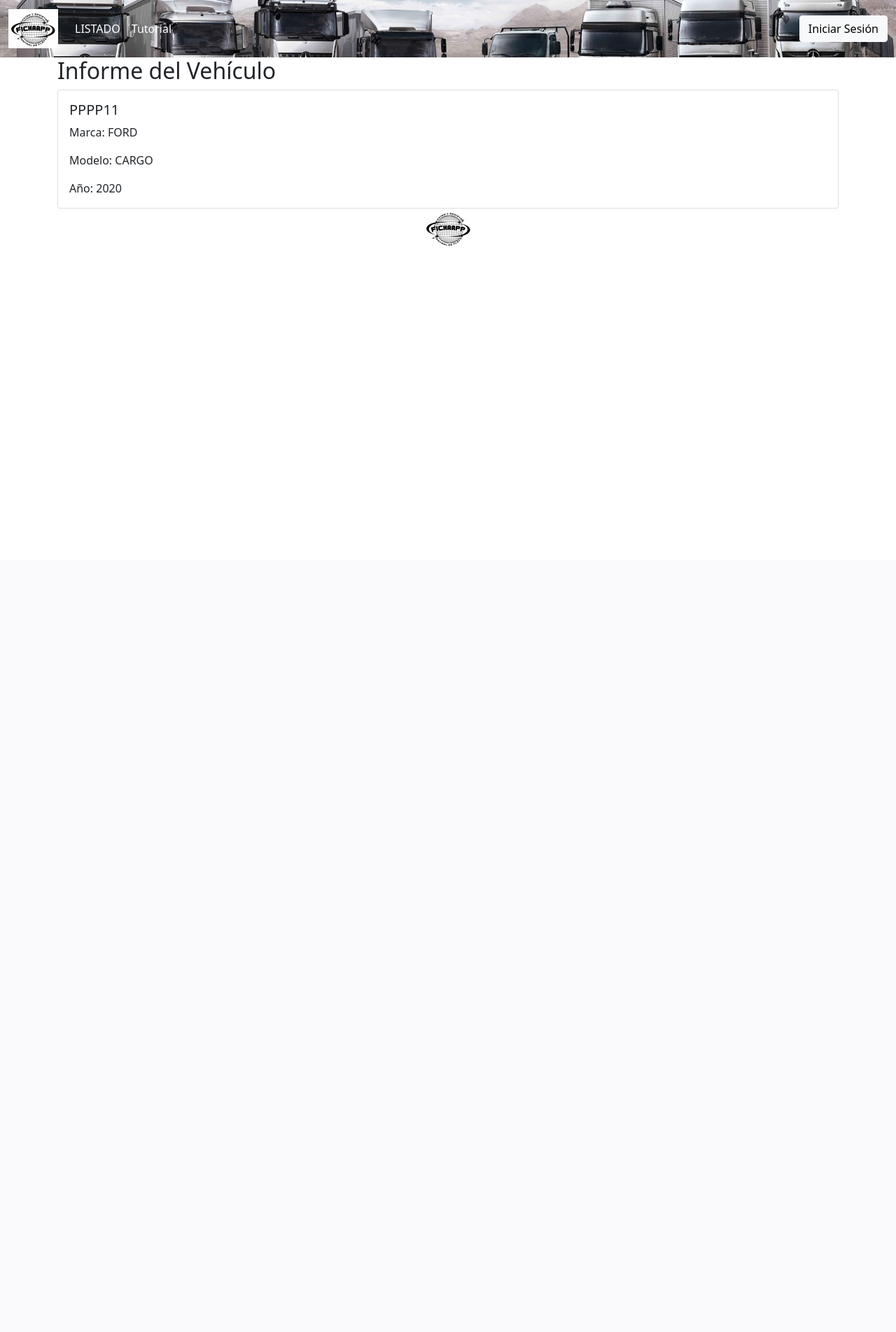
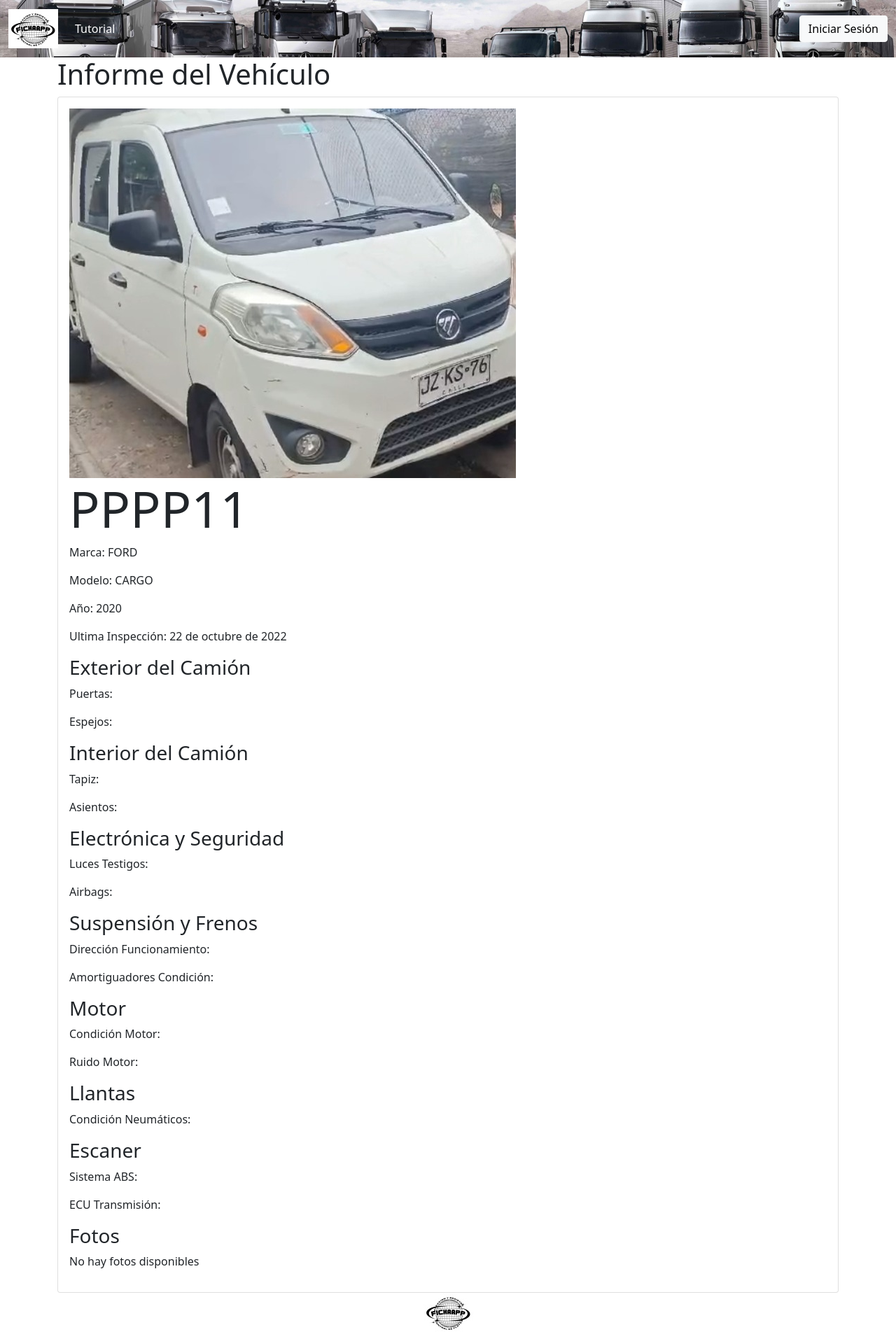
Before and after one commit to FelipeOrdenes95/CAPSTONE, a Django app: page /informe_vehiculo/1/ in a window 1280 px wide. Shown: the whole page at 70% size. Before the commit the page ends 351 px from the top, so only its background shows below. Run offline with Django 4.2, Linux system fonts and the light colour scheme; data comes from the database, SQL or seed files in the repository; both versions use the stored data as it was after the commit.

Commit message:
Capstone 2

```diff
--- a/fichaapp/app/templates/app/base.html
+++ b/fichaapp/app/templates/app/base.html
@@ -12,7 +12,7 @@
 </head>
 
 <body>
-    <div class="collapse" id="navbarToggleExternalContent" data-bs-theme="dark">
+    <div class="collapse navbar-collapse d-md-none" id="navbarToggleExternalContent">
         <div class="bg-dark p-4">
             <h5 class="text-body-emphasis h4">Collapsed content</h5>
             <span class="text-body-secondary">Toggleable via the navbar brand.</span>
@@ -26,10 +26,11 @@
             </a>
             <div class="collapse navbar-collapse" id="navbarToggleExternalContent">
                 <ul class="navbar-nav me-auto">
-                    <li class="nav-item">
-                        <a class="nav-link active" aria-current="page" href="{% url 'listar_camion' %}">LISTADO</a>
-                    </li>
-
+                    {% if user.is_authenticated %}
+                        <li class="nav-item">
+                            <a class="nav-link active" aria-current="page" href="{% url 'listar_camion' %}">LISTADO</a>
+                        </li>
+                    {% endif %}
                     <li class="nav-item">
                         <a class="nav-link active" aria-current="page" href="{% url 'tutorial' %}">Tutorial</a>
                     </li>
--- a/fichaapp/app/templates/app/informe_vehiculo.html
+++ b/fichaapp/app/templates/app/informe_vehiculo.html
@@ -3,20 +3,72 @@
 
 
 
+
 {% block contenido %}
 <div class="container">
-        <h2>Informe del Vehículo</h2>
+    <h1>Informe del Vehículo</h1>
     <div class="card">
         <div class="card-body">
-                <h5 class="card-title">{{ camion.ppu }}</h5>
-                <p class="card-text">Marca: {{ camion.marca }}</p>
-                <p class="card-text">Modelo: {{ camion.modelo }}</p>
+            {% if camion.imagen %}
+            <img src="{{ camion.imagen.url }}" alt="Imagen Principal del Vehículo">
+            {% else %}
+            <p>No hay imagen disponible</p>
+            {% endif %}
+            <h1 class="display-2">{{ camion.ppu }}</h1>
+            <p class="card-text">Marca: {{ camion.marca.nombre }}</p>
+            <p class="card-text">Modelo: {{ camion.modelo.nombre }}</p>
             <p class="card-text">Año: {{ camion.anio }}</p>
+            <p class="card-text">Ultima Inspección: {{ camion.ultima_inspeccion }}</p>
             <!-- Agrega más información según tus necesidades -->
+            <h3>Exterior del Camión</h3>
+            <p class="card-text">Puertas: {{ camion.exteriorcamion.puertas }}</p>
+            <p class="card-text">Espejos: {{ camion.exteriorcamion.espejos }}</p>
+            <!-- Repite para los campos restantes de ExteriorCamion -->
 
+            <h3>Interior del Camión</h3>
+            <p class="card-text">Tapiz: {{ camion.interiorcamion.tapiz }}</p>
+            <p class="card-text">Asientos: {{ camion.interiorcamion.asientos }}</p>
+            <!-- Repite para los campos restantes de InteriorCamion -->
+
+            <!-- Repite para los demás modelos relacionados -->
+
+            <h3>Electrónica y Seguridad</h3>
+            <p class="card-text">Luces Testigos: {{ camion.electronicaseguridad.luces_testigos }}</p>
+            <p class="card-text">Airbags: {{ camion.electronicaseguridad.airbags }}</p>
+            <!-- Repite para los campos restantes de ElectronicaSeguridad -->
+
+
+            <h3>Suspensión y Frenos</h3>
+            <p class="card-text">Dirección Funcionamiento: {{ camion.suspensionfrenos.direccion_funcionamiento }}</p>
+            <p class="card-text">Amortiguadores Condición: {{ camion.suspensionfrenos.amortiguadores_condicion }}</p>
+            <!-- Repite para los campos restantes de SuspensionFrenos -->
+
+            <h3>Motor</h3>
+            <p class="card-text">Condición Motor: {{ camion.motor.condicion_motor }}</p>
+            <p class="card-text">Ruido Motor: {{ camion.motor.ruido_motor }}</p>
+            <!-- Repite para los campos restantes de Motor -->
+
+            <h3>Llantas</h3>
+            <p class="card-text">Condición Neumáticos: {{ camion.llantas.condicion_neumaticos }}</p>
+            <!-- Repite para los campos restantes de Llantas -->
+
+            <h3>Escaner</h3>
+            <p class="card-text">Sistema ABS: {{ camion.escaner.sistema_abs }}</p>
+            <p class="card-text">ECU Transmisión: {{ camion.escaner.ecu_transmision }}</p>
+            <!-- Repite para los campos restantes de Escaner -->
+
+            <h3>Fotos</h3>
+            {% if camion.fotos.imagen1 %}
+            <img src="{{ camion.fotos.imagen1.url }}" alt="Imagen 1">
+            {% endif %}
+            {% if camion.fotos.imagen2 %}
+            <img src="{{ camion.fotos.imagen2.url }}" alt="Imagen 2">
+            {% endif %}
+            {% if not camion.fotos.imagen1 and not camion.fotos.imagen2 %}
+            <p>No hay fotos disponibles</p>
+            {% endif %}
+            <!-- Asegúrate de manejar los casos donde los modelos relacionados no existan -->
         </div>
     </div>
-
-
 </div>
 {% endblock %}
--- a/fichaapp/app/views.py
+++ b/fichaapp/app/views.py
@@ -1,7 +1,19 @@
 from django.shortcuts import render, redirect, get_object_or_404
-from .models import Camion
-from .forms import CamionForm
-from django.contrib import messages
+from .models import Camion, ExteriorCamion, InteriorCamion, ElectronicaSeguridad, SuspensionFrenos, Motor, Llantas, Escaner, Fotos
+from .forms import (
+    CamionForm,
+    NuevoCamionForm,
+    ExteriorCamionForm,
+    InteriorCamionForm,
+    ElectronicaSeguridadForm,
+    SuspensionFrenosForm,
+    MotorForm,
+    LlantasForm,
+    EscanerForm,
+    FotosForm
+)
+from django.forms import inlineformset_factory
+
 
 
 def home(request):
@@ -21,18 +33,70 @@ def vehiculos(request):
     return render(request, 'app/vehiculos.html', {'camiones': camiones})
 
 
+def nuevo_camion(request):
+    camion_form = CamionForm()
+    ExteriorCamionFormSet = inlineformset_factory(Camion, ExteriorCamion, form=ExteriorCamionForm, fields="__all__", extra=1)
+    InteriorCamionFormSet = inlineformset_factory(Camion, InteriorCamion, form=InteriorCamionForm, fields="__all__", extra=1)
+    ElectronicaSeguridadFormSet = inlineformset_factory(Camion, ElectronicaSeguridad, form=ElectronicaSeguridadForm, fields="__all__", extra=1)
+    SuspensionFrenosFormSet = inlineformset_factory(Camion, SuspensionFrenos, form=SuspensionFrenosForm, fields="__all__", extra=1)
+    MotorFormSet = inlineformset_factory(Camion, Motor, form=MotorForm, fields="__all__", extra=1)
+    LlantasFormSet = inlineformset_factory(Camion, Llantas, form=LlantasForm, fields="__all__", extra=1)
+    EscanerFormSet = inlineformset_factory(Camion, Escaner, form=EscanerForm, fields="__all__", extra=1)
+    FotosFormSet = inlineformset_factory(Camion, Fotos, form=FotosForm, fields="__all__", extra=1)
 
-def nuevo_camion(request):
+    exterior_formset = None
+    interior_formset = None
+    electronica_formset = None
+    suspension_formset = None
+    motor_formset = None
+    llantas_formset = None
+    escaner_formset = None
+    fotos_formset = None
+
     if request.method == 'POST':
-        formulario = CamionForm(data=request.POST, files=request.FILES)
-        if formulario.is_valid():
-            formulario.save()
-            messages.success(request, "Creado correctamente")
-            return redirect(to="listar_camion")
-        else:
-            messages.error(request, "Hubo un error en el formulario")
+        camion_form = CamionForm(request.POST, request.FILES)
+        exterior_formset = ExteriorCamionFormSet(request.POST, request.FILES, instance=Camion())
+        interior_formset = InteriorCamionFormSet(request.POST, request.FILES, instance=Camion())
+        electronica_formset = ElectronicaSeguridadFormSet(request.POST, request.FILES, instance=Camion())
+        suspension_formset = SuspensionFrenosFormSet(request.POST, request.FILES, instance=Camion())
+        motor_formset = MotorFormSet(request.POST, request.FILES, instance=Camion())
+        llantas_formset = LlantasFormSet(request.POST, request.FILES, instance=Camion())
+        escaner_formset = EscanerFormSet(request.POST, request.FILES, instance=Camion())
+        fotos_formset = FotosFormSet(request.POST, request.FILES, instance=Camion())
 
-    return render(request, 'app/camion/nuevo.html', {'form': CamionForm()})
+        if (
+            camion_form.is_valid() and exterior_formset.is_valid() and interior_formset.is_valid() and
+            electronica_formset.is_valid() and suspension_formset.is_valid() and motor_formset.is_valid() and
+            llantas_formset.is_valid() and escaner_formset.is_valid() and fotos_formset.is_valid()
+        ):
+            # Procesar los datos del formulario
+            pass
+    else:
+        camion_form = CamionForm()
+        exterior_formset = ExteriorCamionFormSet(instance=Camion())
+        interior_formset = InteriorCamionFormSet(instance=Camion())
+        electronica_formset = ElectronicaSeguridadFormSet(instance=Camion())
+        suspension_formset = SuspensionFrenosFormSet(instance=Camion())
+        motor_formset = MotorFormSet(instance=Camion())
+        llantas_formset = LlantasFormSet(instance=Camion())
+        escaner_formset = EscanerFormSet(instance=Camion())
+        fotos_formset = FotosFormSet(instance=Camion())
+
+    return render(
+        request,
+        'app/camion/nuevo.html',
+        {
+            'camion_form': camion_form,
+            'exterior_formset': exterior_formset,
+            'interior_formset': interior_formset,
+            'electronica_formset': electronica_formset,
+            'suspension_formset': suspension_formset,
+            'motor_formset': motor_formset,
+            'llantas_formset': llantas_formset,
+            'escaner_formset': escaner_formset,
+            'fotos_formset': fotos_formset,
+        }
+    )
 
 def listar_camion(request):
     camiones = Camion.objects.all()
@@ -71,3 +135,15 @@ def eliminar_camion(request, camion_id):
 def informe_vehiculo(request, camion_id):
     camion = get_object_or_404(Camion, pk=camion_id)
     return render(request, 'app/informe_vehiculo.html', {'camion': camion})
+
+
+def vista_crear_camion(request):
+    if request.method == 'POST':
+        form = NuevoCamionForm(request.POST)
+        if form.is_valid():
+            form.save()
+            messages.success(request, "Camión creado exitosamente")
+            return redirect('listar_camion')  # Redirige a la página de listar_camion después de guardar
+    else:
+        form = NuevoCamionForm()
+    return render(request, 'nuevo.html', {'form': form})
```
Also changed, not shown: fichaapp/app/admin.py (+37 -6 lines), fichaapp/app/forms.py (+55 -2 lines), fichaapp/app/models.py (+96 -1 lines), fichaapp/app/templates/app/camion/nuevo.html (+60 -10 lines), fichaapp/app/migrations/0002_remove_marca_modelo_camion_airbags_and_more.py (added), fichaapp/app/migrations/0003_electronicaseguridad_escaner_exteriorcamion_fotos_and_more.py (added), fichaapp/app/migrations/0004_alter_exteriorcamion_capot_and_more.py (added), fichaapp/db.sqlite3, fichaapp/media/camion_fotos/WhatsApp_Image_2023-11-16_at_18.18.30.jpeg (added), fichaapp/media/camion_fotos/foton_1UfPTig.jpg (added), fichaapp/media/camion_fotos/foton_3guwlya.jpg (added), fichaapp/media/camion_fotos/foton_J8GTiz9.jpg (added), fichaapp/media/camion_fotos/foton_xgD9TWV.jpg (added), fichaapp/media/fotos/foton.jpg (added), 1 more files. Lines whose indentation alone changed are shown as unchanged.
